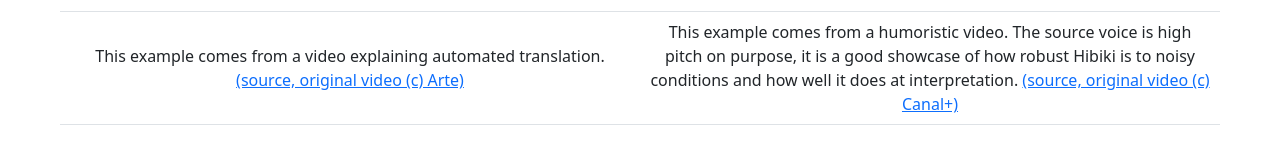
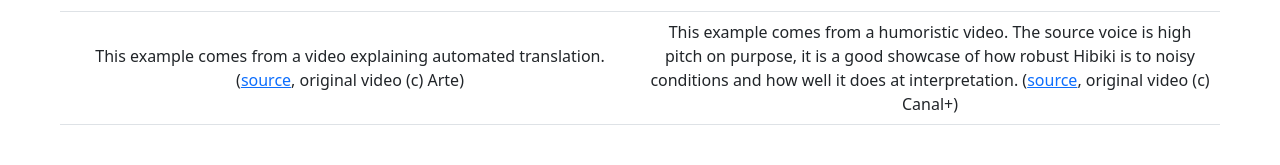
Before and after one commit to hibiki-s2st/hibiki-s2st.github.io, a plain HTML site: page index.html in a window 1280 px wide. Shown: the part 948-1113 px from the top of the page. Drawn offline with nearby package versions, Linux system fonts and the light colour scheme; a script that the page names is missing.

Commit message:
Add files via upload

```diff
--- a/index.html
+++ b/index.html
@@ -95,13 +95,13 @@
           <tr>
             <td>
             This example comes from a video explaining automated translation.
-            <a href="https://www.youtube.com/watch?v=RPckvIkNWhE" target="_blank">(source, original video (c) Arte)</a>
+            (<a href="https://www.youtube.com/watch?v=RPckvIkNWhE" target="_blank">source</a>, original video (c) Arte)
             </td>
             <td>
             This example comes from a humoristic video. The source voice is high pitch on purpose,
             it is a good showcase of how robust Hibiki is to noisy conditions and how well
             it does at interpretation.
-            <a href="https://www.youtube.com/watch?v=uNAmODXvAiQ" target="_blank">(source, original video (c) Canal+)</a>
+            (<a href="https://www.youtube.com/watch?v=uNAmODXvAiQ" target="_blank">source</a>, original video (c) Canal+)
             </td>
           </tr>
         </table>
```
